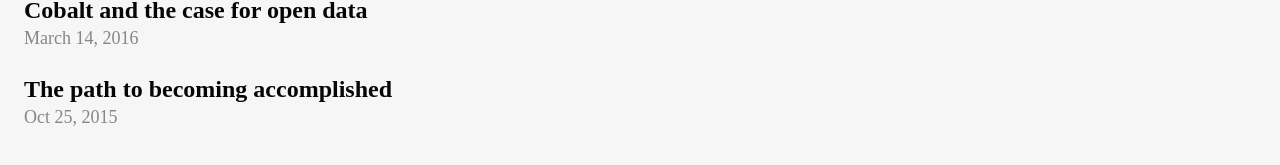
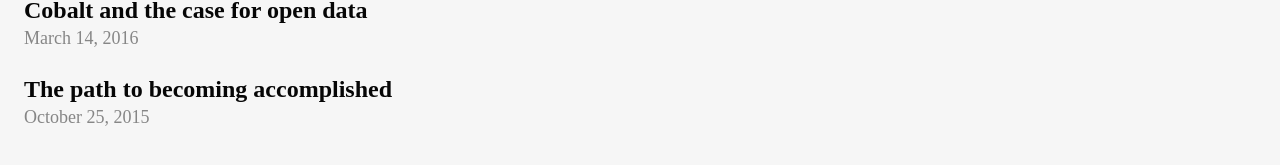
Before and after one commit to qasim/qas.im, a Jekyll site: the page built from index.html, in a window 1280 px wide. Shown: the part 344-509 px from the top of the page. Built offline with Jekyll 4.4.1, drawn with Linux system fonts in a browser that asks for light colours; some web fonts are replaced.

Commit message:
Full months, always.

```diff
--- a/index.html
+++ b/index.html
@@ -34,7 +34,7 @@ redirect_from: "/iqbal/"
     <a href="{{ post.url }}">
       <div class="post">
         <h2>{{ post.title }}</h2>
-        <span class="date">{{ post.date | date: "%b %d, %Y" }}</span>
+        <span class="date">{{ post.date | date: "%B %d, %Y" }}</span>
       </div>
     </a>
   {% endfor %}
```
